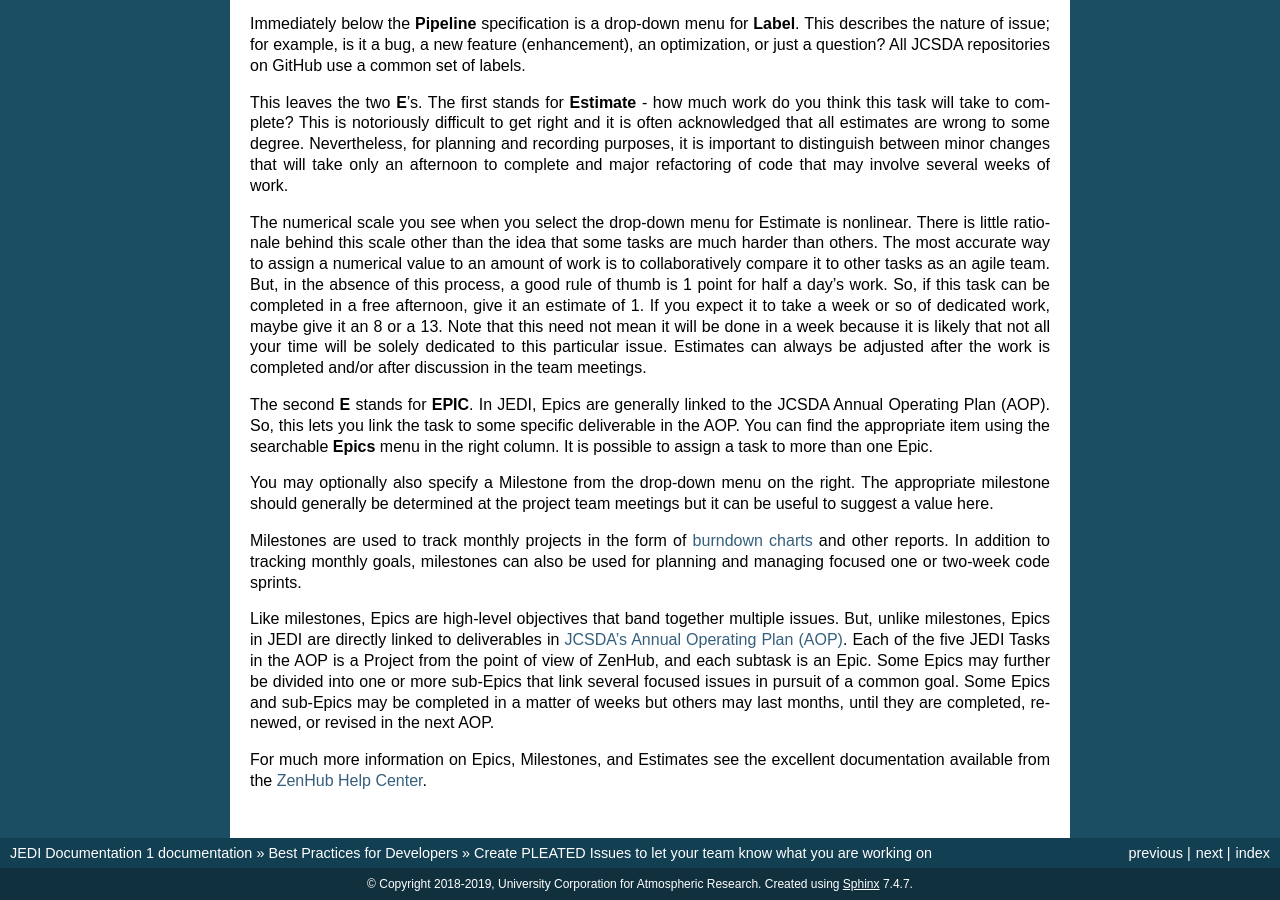
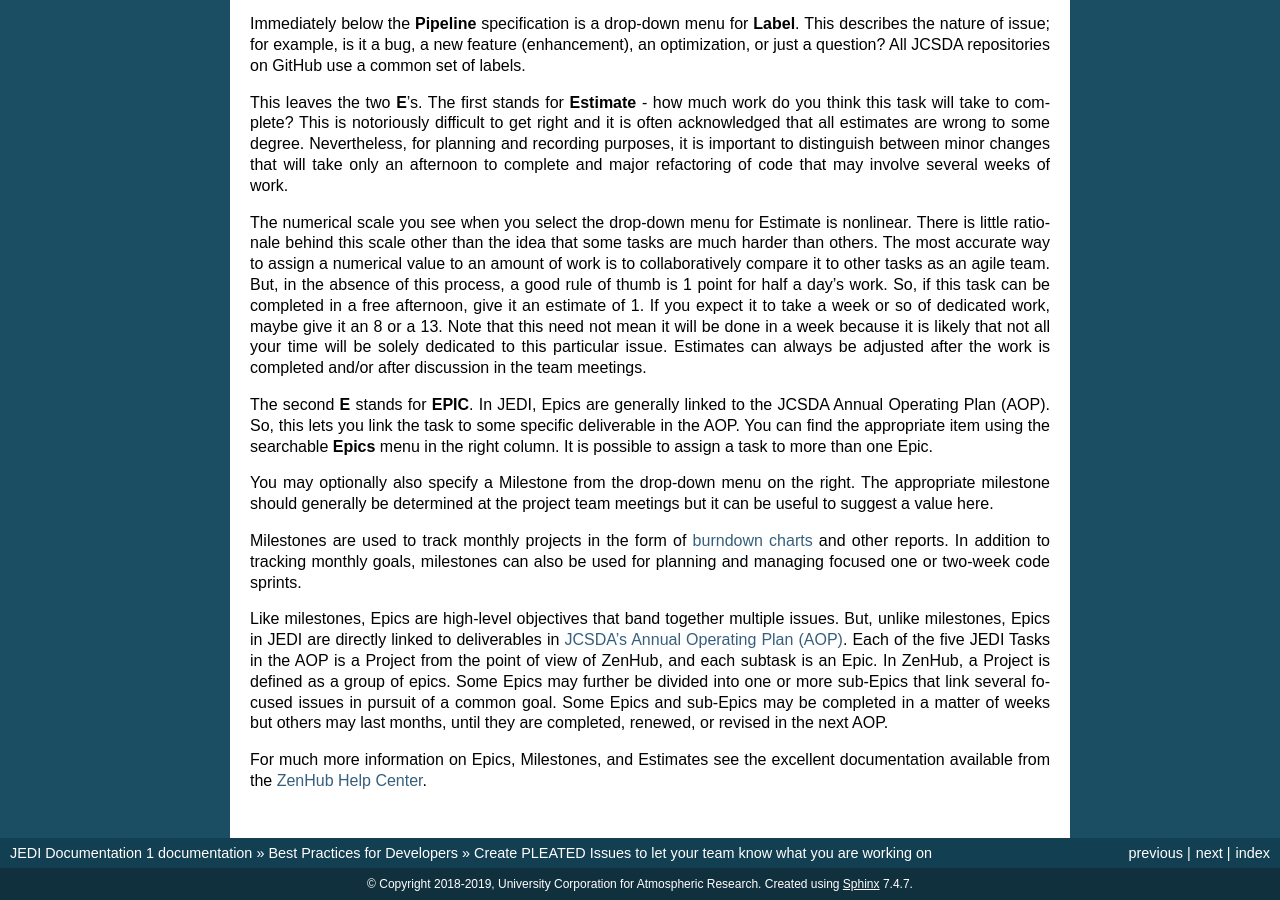
Before and after one commit to JCSDA/jedi-docs, a Sphinx documentation site: the page built from docs/developer/practices/issues.rst, in a window 1280 px wide and 900 px high, scrolled down 1620 px. Built offline with Sphinx 7.4.7, drawn with Linux system fonts in a browser that asks for light colours.

Commit message:
more tweaking of phrasing

```diff
--- a/docs/developer/practices/issues.rst
+++ b/docs/developer/practices/issues.rst
@@ -49,6 +49,6 @@ You may optionally also specify a Milestone from the drop-down menu on the right
 
 Milestones are used to track monthly projects in the form of `burndown charts <https://help.zenhub.com/support/solutions/articles/43000010356-track-sprint-progress-with-burndown-charts>`_ and other reports.  In addition to tracking monthly goals, milestones can also be used for planning and managing focused one or two-week code sprints.
 
-Like milestones, Epics are high-level objectives that band together multiple issues.  But, unlike milestones, Epics in JEDI are directly linked to deliverables in `JCSDA's Annual Operating Plan (AOP) <https://www.jcsda.org/aop>`_.  Each of the five JEDI Tasks in the AOP is a Project from the point of view of ZenHub, and each subtask is an Epic. Some Epics may further be divided into one or more sub-Epics that link several focused issues in pursuit of a common goal.  Some Epics and sub-Epics may be completed in a matter of weeks but others may last months, until they are completed, renewed, or revised in the next AOP.
+Like milestones, Epics are high-level objectives that band together multiple issues.  But, unlike milestones, Epics in JEDI are directly linked to deliverables in `JCSDA's Annual Operating Plan (AOP) <https://www.jcsda.org/aop>`_.  Each of the five JEDI Tasks in the AOP is a Project from the point of view of ZenHub, and each subtask is an Epic. In ZenHub, a Project is defined as a group of epics.  Some Epics may further be divided into one or more sub-Epics that link several focused issues in pursuit of a common goal.  Some Epics and sub-Epics may be completed in a matter of weeks but others may last months, until they are completed, renewed, or revised in the next AOP.
 
 For much more information on Epics, Milestones, and Estimates see the excellent documentation available from the `ZenHub Help Center <https://help.zenhub.com/support/home>`_.
```
